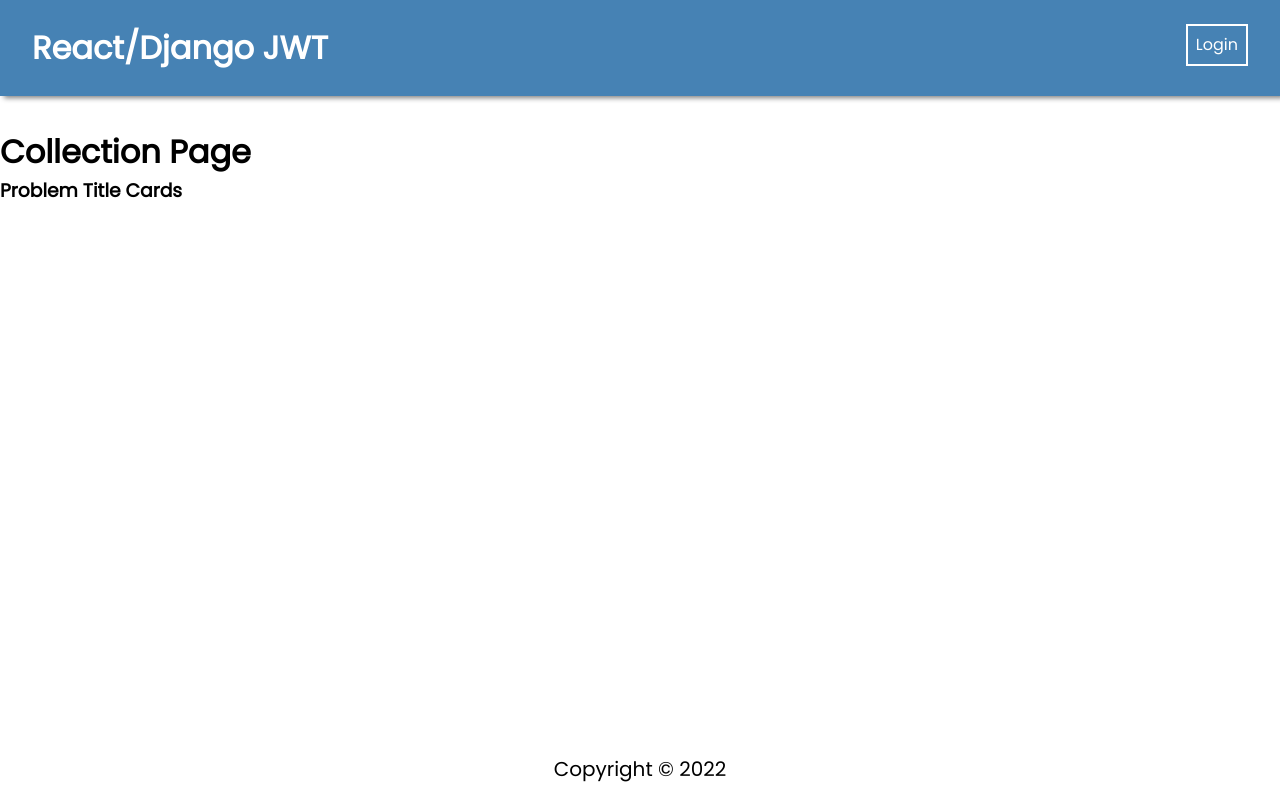
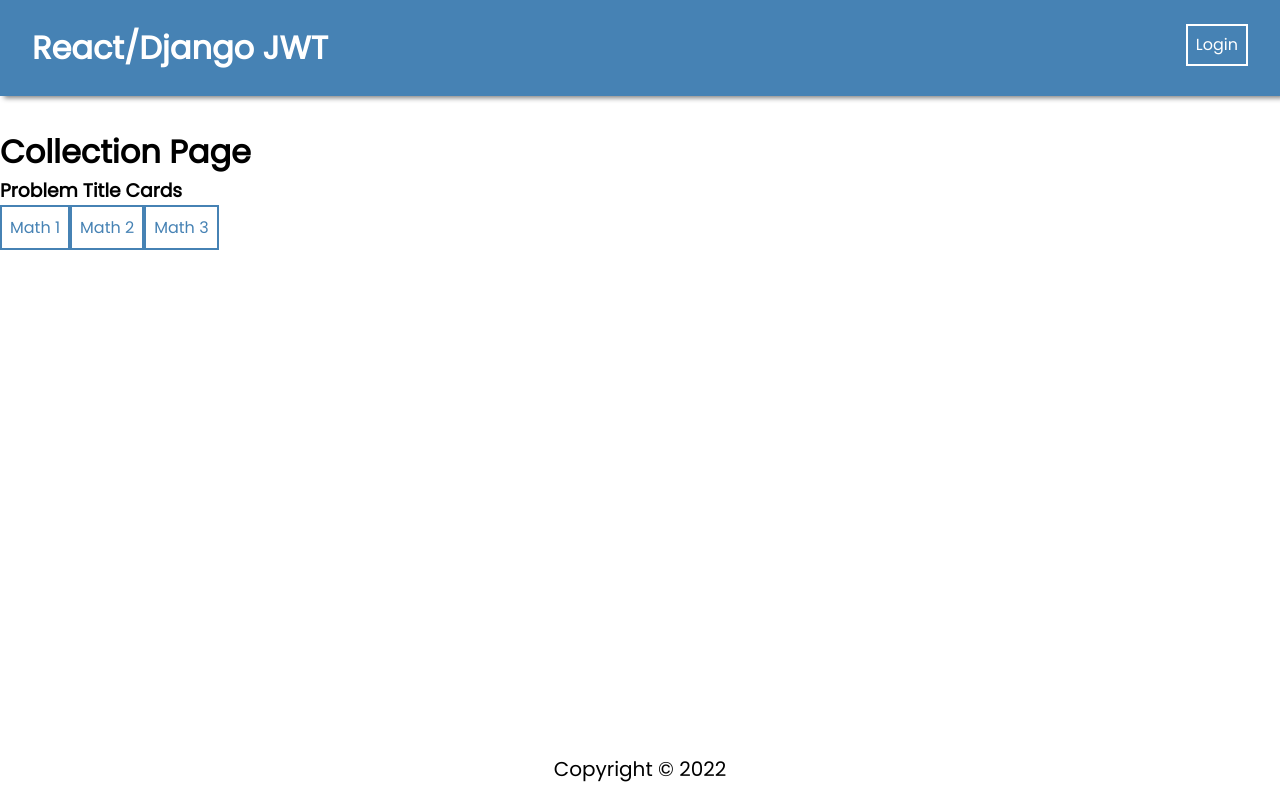
Before and after one commit to Quentin-Hicks/Capstone-Numeracy, a React (Create React App) app in the folder frontend/: page /collection in a window 1280 px wide. Built offline with nearby package versions, Linux system fonts and the light colour scheme; no server answers.

Commit message:
No New Changes

```diff
--- a/frontend/src/App.js
+++ b/frontend/src/App.js
@@ -28,13 +28,25 @@ function App() {
 
   // debugger
 
+  const [problems, setProblems] = useState([])
+
+    useEffect(()=> {
+        getAllProblems();
+    }, [])
+
+    async function getAllProblems(){
+        let response = await axios.get('http://127.0.0.1:8000/api/problems/');
+        console.log(response.data)
+        setProblems(response.data);
+  }
+
   return (
     <>
       {/* <CapstoneNavBar /> */}
       <Navbar />
       <Routes>
           <Route path="/" element={<CapstoneHomePage />} />
-          <Route path="/collection" element={<CollectionPage />} />
+          <Route path="/collection" element={<CollectionPage problems= {problems}/>} />
           <Route path="/problem" element={<ProblemPage />} />
           <Route path="/submission" element={<SubmmissionPage />} />
 
--- a/frontend/src/components/ProblemCard/ProblemCard.jsx
+++ b/frontend/src/components/ProblemCard/ProblemCard.jsx
@@ -1,27 +1,35 @@
 import "./ProblemCard.css"
 import React, { useState, useEffect } from 'react';
-import axios from "axios";
 
-const ProblemCard = () => {
+const ProblemCard = ({problems}) => {
 
-    const [problem, setProblem] = useState([])
+    const [problemCard, setProblemCard] = useState('1')
 
-    useEffect(()=> {
-        getAllProblems();
-    }, [])
+    useEffect(() =>{
+        console.log('numbers')
+        console.log(problemCard)
+        generateData()
+    }, [problemCard])
 
-    async function getAllProblems(){
-        let response = await axios.get('http://127.0.0.1:8000/api/problems/');
-        console.log(response.data)
-        setProblem(response.data);
-  }
+    function generateData(){
+        let problem = problems.map(problem => {
+            return problem
+        })
+        console.log(problem)
+    }
+
+    // let problemTitle = problems.filter(problem => {
+    //     if(problem){
+    //         console.log(problem.title)
+    //     }
+    // })
 
     return (
         <>
             <h3>Problem Title Cards</h3>
-            {/* <button onClick={() => setProblem('calculus')}>Math 1</button>
-            <button onClick={() => setProblem('algebra')}>Math 2</button>
-            <button onClick={() => setProblem('geometry')}>Math 3</button> */}
+            <button onClick={() => setProblemCard('1')}>Math 1</button>
+            <button onClick={() => setProblemCard('2')}>Math 2</button>
+            <button onClick={() => setProblemCard('3')}>Math 3</button>
         </>
     )
 }
--- a/frontend/src/pages/CollectionPage/CollectionPage.js
+++ b/frontend/src/pages/CollectionPage/CollectionPage.js
@@ -4,13 +4,13 @@ import React from "react";
 import { useEffect, useState } from "react";
 import axios from "axios";
 
-const CollectionPage = () => {
+const CollectionPage = ({problems}) => {
 
 
     return (
         <>
             <h1>Collection Page</h1>
-            <ProblemCard />
+            <ProblemCard problems={problems}/>
         </>
     )
 }
```
